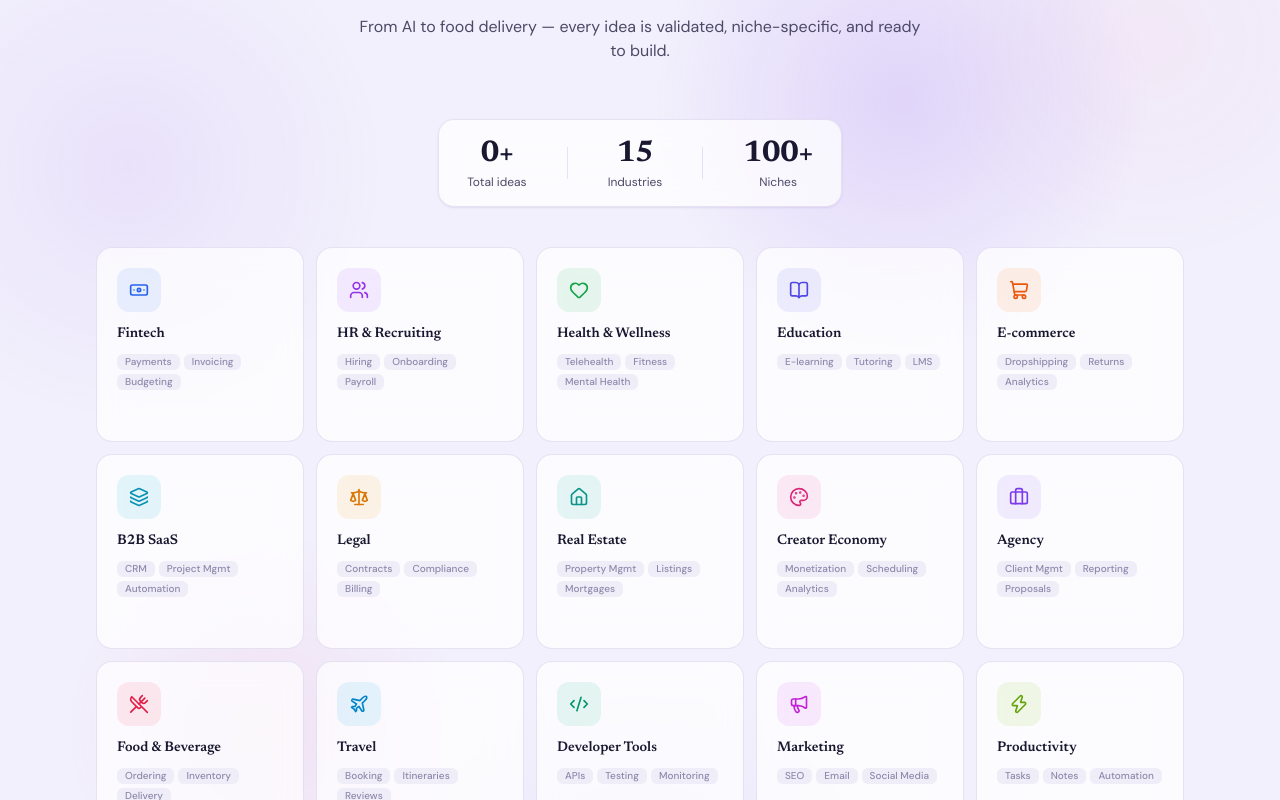
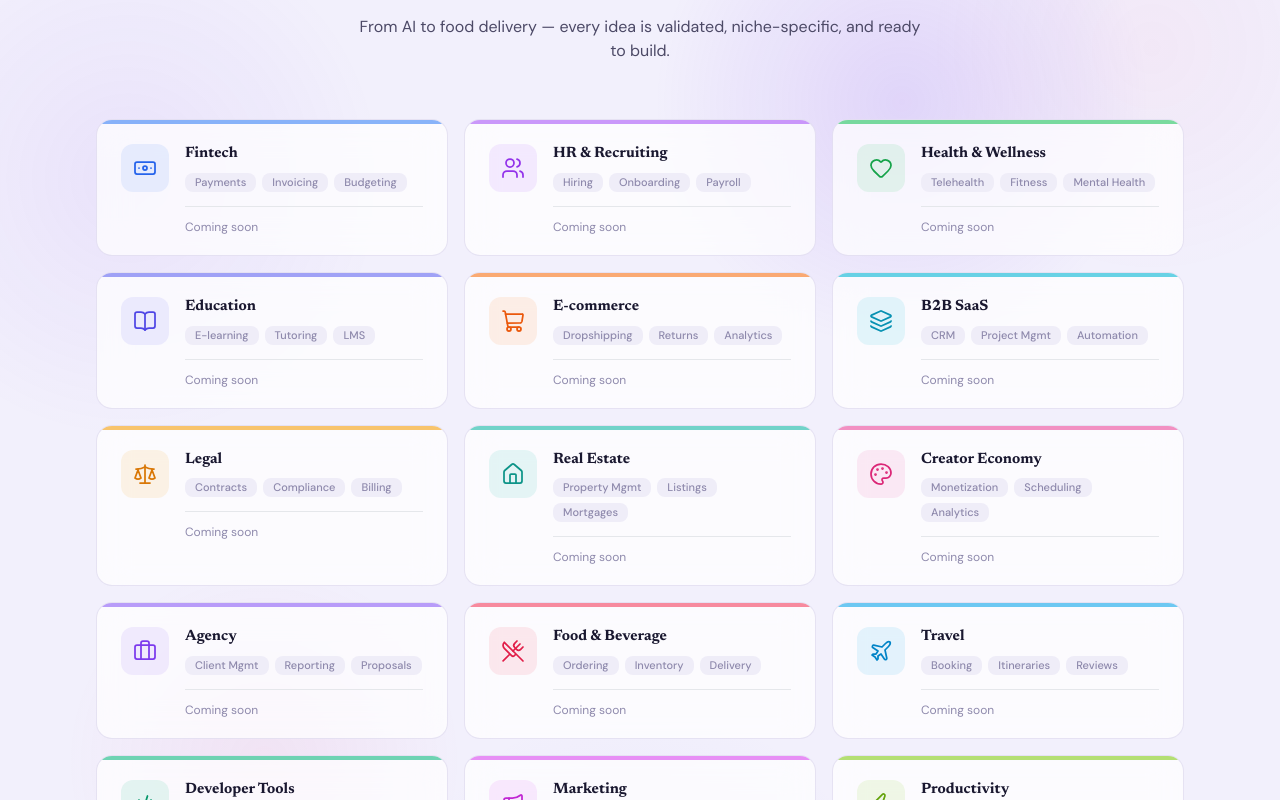
Before and after one commit to itsjay2004/saasidea, a Next.js app: page / in a window 1280 px wide. Shown: the part 3040-3840 px from the top of the page. Built offline with nearby package versions, Linux system fonts and the light colour scheme; no server answers; the database is empty.

Commit message:
minor UI improvement

```diff
--- a/src/components/landing/Footer.tsx
+++ b/src/components/landing/Footer.tsx
@@ -13,7 +13,16 @@ const links = [
 
 export default function Footer() {
   return (
-    <footer className="border-t border-border/50 bg-background/80 backdrop-blur-sm">
+    <footer className="relative bg-background/80 backdrop-blur-sm">
+      {/* Gradient top border — text-gradient colors, fades from center to sides */}
+      <div
+        className="absolute top-0 left-0 right-0 h-px"
+        style={{
+          background: 'linear-gradient(135deg, #7C3AED 0%, #EC4899 50%, #F59E0B 100%)',
+          maskImage: 'linear-gradient(to right, transparent, black 30%, black 70%, transparent)',
+          WebkitMaskImage: 'linear-gradient(to right, transparent, black 30%, black 70%, transparent)',
+        }}
+      />
       <div className="max-w-6xl mx-auto px-4 sm:px-6 lg:px-8 py-8 sm:py-10">
         <div className="flex flex-col md:flex-row items-start md:items-center justify-between gap-5 sm:gap-6 mb-8">
           <div className="flex items-start sm:items-center gap-3">
--- a/src/components/landing/NicheGrid.tsx
+++ b/src/components/landing/NicheGrid.tsx
@@ -28,22 +28,27 @@ const ICON_MAP: Record<string, ElementType> = {
   'Productivity': Zap,
 }
 
-const COLOR_MAP: Record<string, { icon: string; bg: string; ring: string; badge: string }> = {
-  'Fintech': { icon: 'text-blue-600 dark:text-blue-400', bg: 'bg-blue-500/10', ring: 'group-hover:ring-blue-500/25', badge: 'bg-blue-500/10 text-blue-700 dark:text-blue-300 border-blue-500/15' },
-  'HR & Recruiting': { icon: 'text-purple-600 dark:text-purple-400', bg: 'bg-purple-500/10', ring: 'group-hover:ring-purple-500/25', badge: 'bg-purple-500/10 text-purple-700 dark:text-purple-300 border-purple-500/15' },
-  'Health & Wellness': { icon: 'text-green-600 dark:text-green-400', bg: 'bg-green-500/10', ring: 'group-hover:ring-green-500/25', badge: 'bg-green-500/10 text-green-700 dark:text-green-300 border-green-500/15' },
-  'Education': { icon: 'text-indigo-600 dark:text-indigo-400', bg: 'bg-indigo-500/10', ring: 'group-hover:ring-indigo-500/25', badge: 'bg-indigo-500/10 text-indigo-700 dark:text-indigo-300 border-indigo-500/15' },
-  'E-commerce': { icon: 'text-orange-600 dark:text-orange-400', bg: 'bg-orange-500/10', ring: 'group-hover:ring-orange-500/25', badge: 'bg-orange-500/10 text-orange-700 dark:text-orange-300 border-orange-500/15' },
-  'B2B SaaS': { icon: 'text-cyan-600 dark:text-cyan-400', bg: 'bg-cyan-500/10', ring: 'group-hover:ring-cyan-500/25', badge: 'bg-cyan-500/10 text-cyan-700 dark:text-cyan-300 border-cyan-500/15' },
-  'Legal': { icon: 'text-amber-600 dark:text-amber-400', bg: 'bg-amber-500/10', ring: 'group-hover:ring-amber-500/25', badge: 'bg-amber-500/10 text-amber-700 dark:text-amber-300 border-amber-500/15' },
-  'Real Estate': { icon: 'text-teal-600 dark:text-teal-400', bg: 'bg-teal-500/10', ring: 'group-hover:ring-teal-500/25', badge: 'bg-teal-500/10 text-teal-700 dark:text-teal-300 border-teal-500/15' },
-  'Creator Economy': { icon: 'text-pink-600 dark:text-pink-400', bg: 'bg-pink-500/10', ring: 'group-hover:ring-pink-500/25', badge: 'bg-pink-500/10 text-pink-700 dark:text-pink-300 border-pink-500/15' },
-  'Agency': { icon: 'text-violet-600 dark:text-violet-400', bg: 'bg-violet-500/10', ring: 'group-hover:ring-violet-500/25', badge: 'bg-violet-500/10 text-violet-700 dark:text-violet-300 border-violet-500/15' },
-  'Food & Beverage': { icon: 'text-rose-600 dark:text-rose-400', bg: 'bg-rose-500/10', ring: 'group-hover:ring-rose-500/25', badge: 'bg-rose-500/10 text-rose-700 dark:text-rose-300 border-rose-500/15' },
-  'Travel': { icon: 'text-sky-600 dark:text-sky-400', bg: 'bg-sky-500/10', ring: 'group-hover:ring-sky-500/25', badge: 'bg-sky-500/10 text-sky-700 dark:text-sky-300 border-sky-500/15' },
-  'Developer Tools': { icon: 'text-emerald-600 dark:text-emerald-400', bg: 'bg-emerald-500/10', ring: 'group-hover:ring-emerald-500/25', badge: 'bg-emerald-500/10 text-emerald-700 dark:text-emerald-300 border-emerald-500/15' },
-  'Marketing': { icon: 'text-fuchsia-600 dark:text-fuchsia-400', bg: 'bg-fuchsia-500/10', ring: 'group-hover:ring-fuchsia-500/25', badge: 'bg-fuchsia-500/10 text-fuchsia-700 dark:text-fuchsia-300 border-fuchsia-500/15' },
-  'Productivity': { icon: 'text-lime-600 dark:text-lime-500', bg: 'bg-lime-500/10', ring: 'group-hover:ring-lime-500/25', badge: 'bg-lime-500/10 text-lime-700 dark:text-lime-300 border-lime-500/15' },
+const COLOR_MAP: Record<string, {
+  icon: string
+  bg: string
+  bar: string
+  glow: string
+}> = {
+  'Fintech':          { icon: 'text-blue-600 dark:text-blue-400',    bg: 'bg-blue-500/10',    bar: 'bg-blue-500',    glow: 'rgba(59,130,246,0.12)' },
+  'HR & Recruiting':  { icon: 'text-purple-600 dark:text-purple-400',bg: 'bg-purple-500/10',  bar: 'bg-purple-500',  glow: 'rgba(168,85,247,0.12)' },
+  'Health & Wellness':{ icon: 'text-green-600 dark:text-green-400',  bg: 'bg-green-500/10',   bar: 'bg-green-500',   glow: 'rgba(34,197,94,0.12)' },
+  'Education':        { icon: 'text-indigo-600 dark:text-indigo-400',bg: 'bg-indigo-500/10',  bar: 'bg-indigo-500',  glow: 'rgba(99,102,241,0.12)' },
+  'E-commerce':       { icon: 'text-orange-600 dark:text-orange-400',bg: 'bg-orange-500/10',  bar: 'bg-orange-500',  glow: 'rgba(249,115,22,0.12)' },
+  'B2B SaaS':         { icon: 'text-cyan-600 dark:text-cyan-400',    bg: 'bg-cyan-500/10',    bar: 'bg-cyan-500',    glow: 'rgba(6,182,212,0.12)' },
+  'Legal':            { icon: 'text-amber-600 dark:text-amber-400',  bg: 'bg-amber-500/10',   bar: 'bg-amber-500',   glow: 'rgba(245,158,11,0.12)' },
+  'Real Estate':      { icon: 'text-teal-600 dark:text-teal-400',    bg: 'bg-teal-500/10',    bar: 'bg-teal-500',    glow: 'rgba(20,184,166,0.12)' },
+  'Creator Economy':  { icon: 'text-pink-600 dark:text-pink-400',    bg: 'bg-pink-500/10',    bar: 'bg-pink-500',    glow: 'rgba(236,72,153,0.12)' },
+  'Agency':           { icon: 'text-violet-600 dark:text-violet-400',bg: 'bg-violet-500/10',  bar: 'bg-violet-500',  glow: 'rgba(139,92,246,0.12)' },
+  'Food & Beverage':  { icon: 'text-rose-600 dark:text-rose-400',    bg: 'bg-rose-500/10',    bar: 'bg-rose-500',    glow: 'rgba(244,63,94,0.12)' },
+  'Travel':           { icon: 'text-sky-600 dark:text-sky-400',      bg: 'bg-sky-500/10',     bar: 'bg-sky-500',     glow: 'rgba(14,165,233,0.12)' },
+  'Developer Tools':  { icon: 'text-emerald-600 dark:text-emerald-400',bg:'bg-emerald-500/10', bar: 'bg-emerald-500', glow: 'rgba(16,185,129,0.12)' },
+  'Marketing':        { icon: 'text-fuchsia-600 dark:text-fuchsia-400',bg:'bg-fuchsia-500/10', bar: 'bg-fuchsia-500', glow: 'rgba(217,70,239,0.12)' },
+  'Productivity':     { icon: 'text-lime-600 dark:text-lime-500',    bg: 'bg-lime-500/10',    bar: 'bg-lime-500',    glow: 'rgba(132,204,22,0.12)' },
 }
 
 const NICHE_MAP: Record<string, string[]> = {
@@ -66,7 +71,7 @@ const NICHE_MAP: Record<string, string[]> = {
 
 const ALL_INDUSTRIES = Object.keys(NICHE_MAP)
 
-const fallbackColor = { icon: 'text-gray-500', bg: 'bg-gray-500/10', ring: 'group-hover:ring-gray-500/25', badge: 'bg-gray-500/10 text-gray-600 border-gray-500/15' }
+const fallbackColor = { icon: 'text-gray-500', bg: 'bg-gray-500/10', bar: 'bg-gray-400', glow: 'rgba(156,163,175,0.12)' }
 
 export default function NicheGrid({ industries }: NicheGridProps) {
   const industriesMap = new Map(industries.map(i => [i.industry, i.count]))
@@ -86,36 +91,16 @@ export default function NicheGrid({ industries }: NicheGridProps) {
             Browse by Industry
           </div>
           <h2 className="font-heading text-3xl sm:text-[2.75rem] font-bold text-text-primary leading-[1.15] mb-4">
-            <span className="text-gradient">15 industries.</span>{' '}
-            100+ Niches. One Collection
+            <span className="text-gradient">{totalIdeas.toLocaleString()}+ ideas</span>{' '}
+            across 15 industries
           </h2>
           <p className="text-text-muted text-[15px] sm:text-base max-w-xl mx-auto leading-relaxed mt-2">
             From AI to food delivery — every idea is validated, niche-specific, and ready to build.
           </p>
         </div>
 
-        {/* Headline stat */}
-        <div className="flex justify-center mb-10">
-          <div className="inline-flex items-center gap-6 sm:gap-10 px-7 py-4 glass-card rounded-2xl shadow-card">
-            <div className="text-center">
-              <p className="text-2xl sm:text-3xl font-bold font-heading text-text-primary tracking-tight">{totalIdeas.toLocaleString()}+</p>
-              <p className="text-xs text-text-muted mt-0.5">Total ideas</p>
-            </div>
-            <div className="w-px h-8 bg-border" />
-            <div className="text-center">
-              <p className="text-2xl sm:text-3xl font-bold font-heading text-text-primary tracking-tight">15</p>
-              <p className="text-xs text-text-muted mt-0.5">Industries</p>
-            </div>
-            <div className="w-px h-8 bg-border" />
-            <div className="text-center">
-              <p className="text-2xl sm:text-3xl font-bold font-heading text-text-primary tracking-tight">100+</p>
-              <p className="text-xs text-text-muted mt-0.5">Niches</p>
-            </div>
-          </div>
-        </div>
-
         {/* Industry grid */}
-        <div className="grid grid-cols-2 sm:grid-cols-3 lg:grid-cols-5 gap-3">
+        <div className="grid grid-cols-1 sm:grid-cols-2 lg:grid-cols-3 gap-4">
           {ALL_INDUSTRIES.map(industry => {
             const count = industriesMap.get(industry) || 0
             const niches = NICHE_MAP[industry] || []
@@ -126,44 +111,56 @@ export default function NicheGrid({ industries }: NicheGridProps) {
               <CrawlableLink
                 key={industry}
                 href={`/ideas?industry=${encodeURIComponent(industry)}`}
-                className={`group relative flex flex-col glass-card rounded-2xl p-4 sm:p-5 ring-2 ring-transparent ${colors.ring} hover:shadow-card-md hover:-translate-y-1 transition-all duration-250 overflow-hidden`}
+                className="group relative glass-card rounded-2xl overflow-hidden hover:shadow-card-lg hover:-translate-y-1 transition-all duration-300"
               >
+                {/* Colored accent bar at top */}
+                <div className={`h-1 w-full ${colors.bar} opacity-60 group-hover:opacity-100 transition-opacity duration-300`} />
+
                 {/* Hover glow */}
-                <div className={`absolute -top-8 -right-8 w-24 h-24 ${colors.bg} rounded-full blur-2xl opacity-0 group-hover:opacity-100 transition-opacity duration-300 pointer-events-none`} />
+                <div
+                  className="absolute -top-12 -right-12 w-32 h-32 rounded-full blur-3xl opacity-0 group-hover:opacity-100 transition-opacity duration-500 pointer-events-none"
+                  style={{ background: colors.glow }}
+                />
 
-                <div className="relative">
+                <div className="relative px-5 py-5 sm:px-6 sm:py-5 flex items-start gap-4">
                   {/* Icon */}
-                  <div className={`w-10 h-10 sm:w-11 sm:h-11 rounded-xl ${colors.bg} flex items-center justify-center mb-3 group-hover:scale-110 transition-transform duration-200`}>
-                    {Icon && <Icon className={`w-5 h-5 ${colors.icon}`} />}
+                  <div className={`shrink-0 w-12 h-12 rounded-xl ${colors.bg} flex items-center justify-center group-hover:scale-110 transition-transform duration-250`}>
+                    {Icon && <Icon className={`w-5.5 h-5.5 ${colors.icon}`} strokeWidth={1.75} />}
                   </div>
 
-                  {/* Name + count */}
-                  <div className="flex flex-col items-start gap-1.5 mb-2.5">
-                    <h3 className="font-semibold text-text-primary text-[13px] sm:text-sm leading-snug break-words">
+                  {/* Content */}
+                  <div className="flex-1 min-w-0">
+                    {/* Industry name */}
+                    <h3 className="font-bold text-text-primary text-[15px] leading-snug truncate mb-2">
                       {industry}
                     </h3>
-                    {count > 0 && (
-                      <span className={`text-[10px] sm:text-[11px] font-medium px-2 py-0.5 rounded-md border ${colors.badge} tabular-nums opacity-85`}>
-                        {count} {count === 1 ? 'idea' : 'ideas'}
-                      </span>
-                    )}
-                  </div>
 
                     {/* Niche tags */}
-                  <div className="flex flex-wrap gap-1">
+                    <div className="flex flex-wrap gap-1.5 mb-3.5">
                       {niches.map(n => (
                         <span
                           key={n}
-                        className="px-2 py-[3px] rounded-md text-[10px] font-medium bg-surface-2 text-text-subtle leading-none"
+                          className="px-2.5 py-1 rounded-lg text-[11px] font-medium bg-surface-2 text-text-subtle leading-none"
                         >
                           {n}
                         </span>
                       ))}
                     </div>
 
-                  {/* Explore CTA */}
-                  <div className="flex items-center gap-1 text-[11px] font-semibold text-accent mt-3 opacity-0 translate-y-1 group-hover:opacity-100 group-hover:translate-y-0 transition-all duration-200">
-                    Explore ideas <ArrowRight className="w-3 h-3" />
+                    {/* Idea count — prominent */}
+                    <div className="flex items-center justify-between border-t border-border/40 pt-3">
+                      {count > 0 ? (
+                        <div className="flex items-baseline gap-1.5">
+                          <span className={`text-xl font-extrabold tabular-nums ${colors.icon}`}>{count}</span>
+                          <span className="text-xs font-medium text-text-muted">{count === 1 ? 'idea' : 'ideas'} ready</span>
+                        </div>
+                      ) : (
+                        <span className="text-xs text-text-subtle">Coming soon</span>
+                      )}
+                      <div className="flex items-center gap-1 text-xs font-semibold text-accent opacity-0 group-hover:opacity-100 transition-opacity duration-250">
+                        Explore <ArrowRight className="w-3.5 h-3.5" />
+                      </div>
+                    </div>
                   </div>
                 </div>
               </CrawlableLink>
--- a/src/lib/faq-data.ts
+++ b/src/lib/faq-data.ts
@@ -20,7 +20,7 @@ export const faqItems = [
     a: "There is a 30-day money-back guarantee, no questions asked. Email support and you'll get a full refund.",
   },
   {
-    q: 'How often are new ideas added?',
+    q: 'How often are new ideas added-v1?',
     a: 'New batches of ideas are added regularly. All future additions are included in your one-time purchase.',
   },
   {
```
Lines whose indentation alone changed are shown as unchanged.
